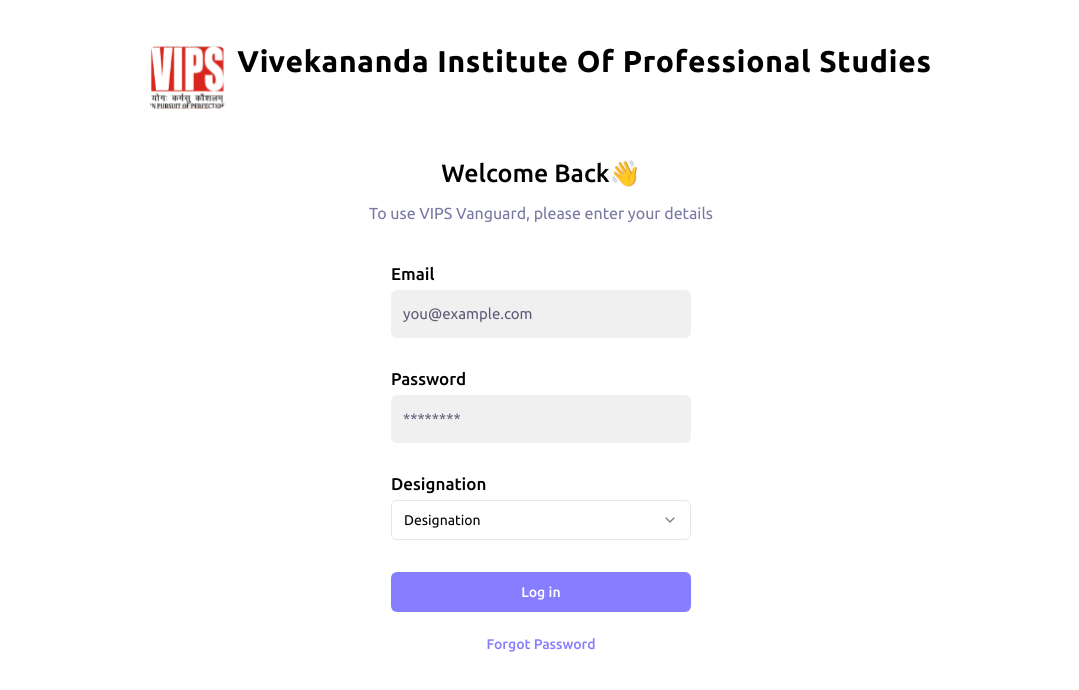
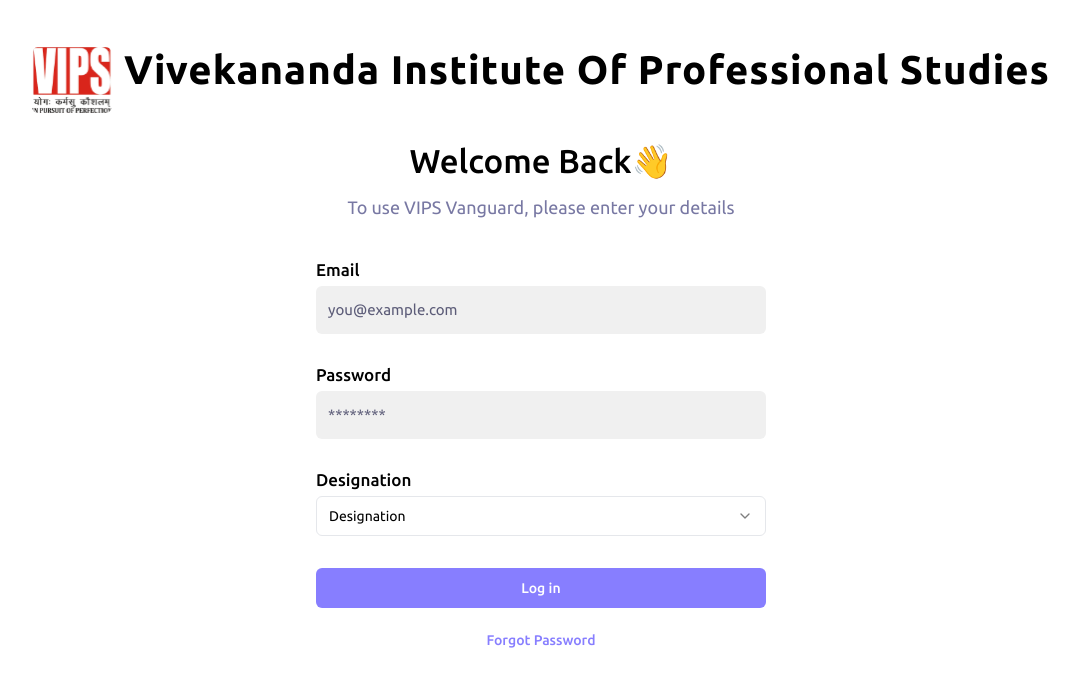
Before and after one commit to yaten2302/ERP-SYSTEM, a React (Vite) app: page /sign-in in a window 1280 px wide. Shown: the top 690 px of the page, without its empty margins (99-1178 px from the left). Built offline with nearby package versions, Linux system fonts and the light colour scheme; no server answers.

Commit message:
made sign-in page responsive

```diff
--- a/src/_auth/forms/SigninForm.tsx
+++ b/src/_auth/forms/SigninForm.tsx
@@ -52,16 +52,18 @@
           <img
             src="/assets/vips_logo.svg"
             alt="vips_logo"
-            className="h-[55px] w-[55px] tablet:h-[75px] tablet:w-[75px]"
+            className="h-[55px] w-[55px] tablet:h-[75px] tablet:w-[75px] laptop:h-[80px] laptop:w-[80px]"
           />
-          <h1 className="h1-mobile tablet:h1-tablet">
+          <h1 className="h1-mobile tablet:h1-tablet laptop:h1-laptop">
             Vivekananda Institute Of Professional Studies
           </h1>
         </div>
 
         <div className="flex flex-col gap-2 mt-4">
-          <h3 className="pt-6 h3-mobile tablet:h3-tablet">Welcome Back👋</h3>
-          <p className="p-mobile tablet:p-tablet">
+          <h3 className=" h3-mobile tablet:h3-tablet laptop:h3-laptop">
+            Welcome Back👋
+          </h3>
+          <p className="p-mobile tablet:p-tablet laptop:p-laptop">
             To use VIPS Vanguard, please enter your details
           </p>
         </div>
--- a/src/index.css
+++ b/src/index.css
@@ -35,13 +35,13 @@
     @apply text-center text-light-3 text-[16px];
   }
   .h1-laptop {
-    @apply;
+    @apply text-[40px] font-bold tracking-wide leading-[150%] text-center;
   }
   .h3-laptop {
-    @apply;
+    @apply text-[33px] font-medium text-center;
   }
   .p-laptop {
-    @apply;
+    @apply text-center text-light-3 text-[18px];
   }
 }
 
@@ -53,7 +53,7 @@
     @apply text-black tablet:text-[17px] !important;
   }
   .shad_input-light {
-    @apply h-12 bg-input-bg-light border-none placeholder:text-light-4 w-[300px] focus:brightness-95 focus:ring-0 tablet:text-[15px] !important;
+    @apply h-12 bg-input-bg-light border-none placeholder:text-light-4 w-[300px] focus:brightness-95 focus:ring-0 tablet:text-[15px] tablet:w-[450px] !important;
   }
   .shad_form-message {
     @apply text-red !important;
```
